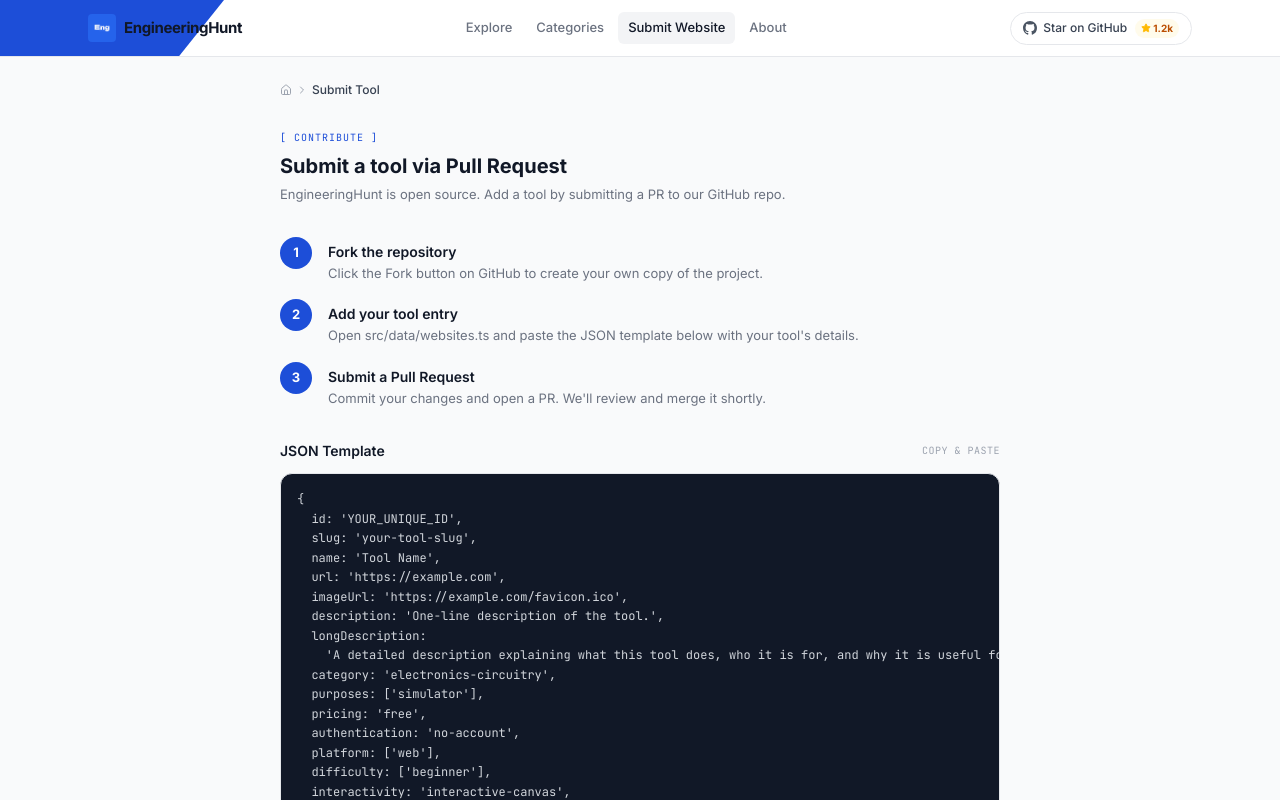
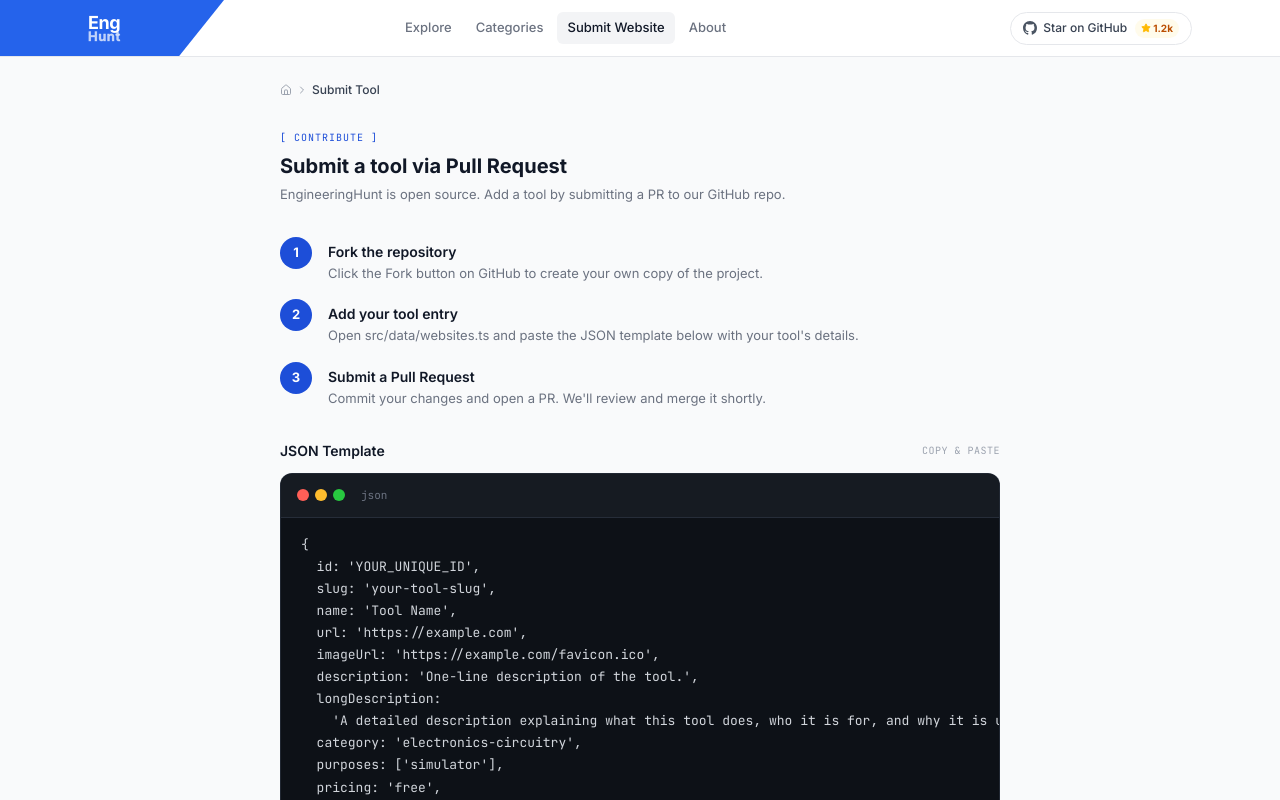
Before and after one commit to dariadi-amdjed/EngineeringHunt, a React (Vite) app: page /submit in a window 1280 px wide. Shown: the top 800 px of the page. Built offline with nearby package versions, Linux system fonts and the light colour scheme.

Commit message:
style: update navbar custom text logo and add blue slide-in animation

```diff
--- /dev/null
+++ b/src/components/CodeBlock.tsx
@@ -0,0 +1,53 @@
+import { useState, useCallback } from 'react';
+import { Copy, Check } from 'lucide-react';
+
+interface CodeBlockProps {
+  code: string;
+  language?: string;
+}
+
+export function CodeBlock({ code, language = 'json' }: CodeBlockProps) {
+  const [copied, setCopied] = useState(false);
+
+  const handleCopy = useCallback(async () => {
+    await navigator.clipboard.writeText(code);
+    setCopied(true);
+    setTimeout(() => setCopied(false), 2000);
+  }, [code]);
+
+  return (
+    <div className="group/code relative overflow-hidden rounded-xl border border-slate-700/50 bg-[#0d1117]">
+      {/* Header bar */}
+      <div className="flex items-center justify-between border-b border-slate-700/50 bg-[#161b22] px-4 py-2">
+        <div className="flex items-center gap-2">
+          <div className="flex gap-1.5">
+            <span className="h-3 w-3 rounded-full bg-[#ff5f57]" />
+            <span className="h-3 w-3 rounded-full bg-[#febc2e]" />
+            <span className="h-3 w-3 rounded-full bg-[#28c840]" />
+          </div>
+          <span className="ml-2 font-mono text-[11px] text-slate-500">{language}</span>
+        </div>
+        <button
+          onClick={handleCopy}
+          className="flex items-center gap-1.5 rounded-md border border-slate-700/50 bg-slate-800 px-2.5 py-1 text-[11px] font-medium text-slate-400 opacity-0 transition-all hover:border-slate-600 hover:bg-slate-700 hover:text-slate-300 group-hover/code:opacity-100 cursor-pointer"
+        >
+          {copied ? (
+            <>
+              <Check className="h-3 w-3 text-emerald-400" />
+              <span className="text-emerald-400">Copied!</span>
+            </>
+          ) : (
+            <>
+              <Copy className="h-3 w-3" />
+              <span>Copy</span>
+            </>
+          )}
+        </button>
+      </div>
+      {/* Code body */}
+      <pre className="overflow-x-auto px-5 py-4 text-[13px] leading-[1.7] text-slate-300">
+        <code>{code}</code>
+      </pre>
+    </div>
+  );
+}
--- a/src/components/Navbar.tsx
+++ b/src/components/Navbar.tsx
@@ -15,21 +15,38 @@ export function Navbar() {
 
   return (
     <header className="sticky top-0 z-40 border-b border-slate-200 bg-white/95 backdrop-blur">
-      {/* Solid blue left accent with diagonal slant */}
-      <div
-        className="absolute left-0 top-0 bottom-0 w-56 bg-blue-600 pointer-events-none"
-        style={{ clipPath: 'polygon(0 0, 100% 0, 80% 100%, 0 100%)' }}
-      />
+      {/* Blue background — slides in from left on page load */}
+      <div className="absolute left-0 top-0 bottom-0 animate-nav-blue-slide-in">
+        <div
+          className="absolute inset-0 w-56 bg-[#2563EB]"
+          style={{ clipPath: 'polygon(0 0, 100% 0, 80% 100%, 0 100%)' }}
+        />
+        <div
+          className="absolute inset-0"
+          style={{
+            width: 'calc(14rem + 24px)',
+            clipPath: 'polygon(0 0, 100% 0, 80% 100%, 0 100%)',
+            filter: 'blur(12px)',
+            WebkitMaskImage: 'linear-gradient(to right, transparent 60%, black 80%)',
+            maskImage: 'linear-gradient(to right, transparent 60%, black 80%)',
+          }}
+        />
+      </div>
+
       <nav className="relative mx-auto flex h-14 max-w-6xl items-center justify-between px-4 sm:px-6">
         {/* Logo */}
-        <Link to="/" className="flex items-center gap-2 no-underline relative z-10">
-          <img
-            src="images/photo.png"
-            alt="EngineeringHunt"
-            className="h-7 w-7 rounded object-cover"
-          />
-          <span className="text-[15px] font-bold tracking-tight text-slate-900">
-            EngineeringHunt
+        <Link to="/" className="no-underline relative z-10 leading-none select-none">
+          <span className="block text-[18px] font-black leading-none text-white tracking-tight">
+            Eng
+          </span>
+          <span
+            className="block text-[13px] font-extrabold leading-none text-white/70 -mt-0.5"
+            style={{
+              WebkitTextStroke: '0.5px rgba(255,255,255,0.5)',
+              letterSpacing: '0.04em',
+            }}
+          >
+            Hunt
           </span>
         </Link>
 
--- /dev/null
+++ b/src/components/SiteFavicon.tsx
@@ -0,0 +1,40 @@
+import { useState } from 'react';
+import { Globe } from 'lucide-react';
+import { getFaviconUrl } from '@/lib/siteAssets';
+
+interface SiteFaviconProps {
+  url: string;
+  name: string;
+  size?: 'sm' | 'md' | 'lg';
+}
+
+const sizeMap = {
+  sm: 'h-8 w-8',
+  md: 'h-10 w-10',
+  lg: 'h-16 w-16',
+};
+
+export function SiteFavicon({ url, name, size = 'sm' }: SiteFaviconProps) {
+  const [failed, setFailed] = useState(false);
+
+  if (failed) {
+    return (
+      <div
+        className={`${sizeMap[size]} flex flex-shrink-0 items-center justify-center rounded-lg border border-slate-200 bg-gradient-to-br from-slate-100 to-slate-50`}
+      >
+        <span className="font-bold text-slate-400" style={{ fontSize: size === 'lg' ? 20 : 14 }}>
+          {name.charAt(0)}
+        </span>
+      </div>
+    );
+  }
+
+  return (
+    <img
+      src={getFaviconUrl(url)}
+      alt=""
+      className={`${sizeMap[size]} flex-shrink-0 rounded-lg border border-slate-100 bg-white object-contain`}
+      onError={() => setFailed(true)}
+    />
+  );
+}
--- /dev/null
+++ b/src/components/SiteScreenshot.tsx
@@ -0,0 +1,56 @@
+import { useState } from 'react';
+import { ExternalLink, Monitor } from 'lucide-react';
+import { getScreenshotUrl } from '@/lib/siteAssets';
+
+interface SiteScreenshotProps {
+  url: string;
+  name: string;
+}
+
+export function SiteScreenshot({ url, name }: SiteScreenshotProps) {
+  const [status, setStatus] = useState<'loading' | 'loaded' | 'error'>('loading');
+
+  return (
+    <div className="group relative overflow-hidden rounded-xl border border-slate-200 bg-white">
+      {/* Loading skeleton */}
+      {status === 'loading' && (
+        <div className="flex h-[300px] items-center justify-center bg-slate-50 sm:h-[400px]">
+          <div className="flex flex-col items-center gap-3">
+            <div className="h-8 w-8 animate-pulse rounded-full bg-slate-200" />
+            <span className="text-[12px] text-slate-400">Loading preview…</span>
+          </div>
+        </div>
+      )}
+
+      {/* Fallback on error */}
+      {status === 'error' && (
+        <div className="flex h-[200px] flex-col items-center justify-center gap-2 bg-gradient-to-br from-slate-50 to-slate-100">
+          <Monitor className="h-8 w-8 text-slate-300" strokeWidth={1.5} />
+          <span className="text-[12px] text-slate-400">Screenshot unavailable</span>
+        </div>
+      )}
+
+      {/* Actual screenshot */}
+      <img
+        src={getScreenshotUrl(url)}
+        alt={`Screenshot of ${name}`}
+        className={`w-full object-cover ${status === 'loaded' ? 'block' : 'hidden'}`}
+        onLoad={() => setStatus('loaded')}
+        onError={() => setStatus('error')}
+      />
+
+      {/* Open link overlay */}
+      {status === 'loaded' && (
+        <a
+          href={url}
+          target="_blank"
+          rel="noopener noreferrer"
+          className="absolute bottom-3 right-3 flex items-center gap-1.5 rounded-lg bg-white/90 px-3 py-1.5 text-[12px] font-medium text-slate-700 opacity-0 shadow-sm backdrop-blur-sm transition-opacity group-hover:opacity-100 no-underline"
+        >
+          Open site
+          <ExternalLink className="h-3 w-3" />
+        </a>
+      )}
+    </div>
+  );
+}
--- a/src/components/WebsiteCard.tsx
+++ b/src/components/WebsiteCard.tsx
@@ -1,6 +1,7 @@
 import { Link } from 'react-router-dom';
 import { ExternalLink, Info } from 'lucide-react';
 import type { Website } from '@/types';
+import { SiteFavicon } from './SiteFavicon';
 import { Tag } from './Tag';
 
 interface WebsiteCardProps {
@@ -16,6 +17,7 @@ export function WebsiteCard({ website, layout = 'grid' }: WebsiteCardProps) {
   if (layout === 'list') {
     return (
       <div className="group flex items-start gap-4 rounded-lg border border-slate-200 bg-white p-4 transition-all hover:border-slate-300 hover:shadow-sm">
+        <SiteFavicon url={website.url} name={website.name} size="sm" />
         <div className="min-w-0 flex-1">
           <div className="flex items-start justify-between gap-2">
             <div>
@@ -62,14 +64,7 @@ export function WebsiteCard({ website, layout = 'grid' }: WebsiteCardProps) {
       {/* Header */}
       <div className="flex items-start justify-between p-4 pb-3">
         <div className="flex items-start gap-3 min-w-0 flex-1">
-          {website.imageUrl && (
-            <img
-              src={website.imageUrl}
-              alt=""
-              className="mt-0.5 h-8 w-8 flex-shrink-0 rounded-md border border-slate-100 object-contain"
-              onError={(e) => { (e.target as HTMLImageElement).style.display = 'none'; }}
-            />
-          )}
+          <SiteFavicon url={website.url} name={website.name} size="sm" />
           <div className="min-w-0 flex-1">
             <a
               href={website.url}
--- a/src/index.css
+++ b/src/index.css
@@ -231,6 +231,16 @@
   animation: aiSpin 1s linear infinite;
 }
 
+/* ── Navbar Blue Slide-In ──────────────────────────────────────────── */
+@keyframes navBlueSlideIn {
+  from { transform: translateX(-100%); }
+  to { transform: translateX(0); }
+}
+
+.animate-nav-blue-slide-in {
+  animation: navBlueSlideIn 0.7s cubic-bezier(0.16, 1, 0.3, 1) forwards;
+}
+
 /* ── Page Transition ────────────────────────────────────────────────── */
 @keyframes pageEnter {
   from { opacity: 0; transform: translateY(8px); }
--- /dev/null
+++ b/src/lib/siteAssets.ts
@@ -0,0 +1,7 @@
+export function getFaviconUrl(siteUrl: string, size = 128): string {
+  return `https://www.google.com/s2/favicons?domain=${siteUrl}&sz=${size}`;
+}
+
+export function getScreenshotUrl(siteUrl: string): string {
+  return `https://api.microlink.io/?url=${encodeURIComponent(siteUrl)}&screenshot=true&meta=false&embed=screenshot.url`;
+}
--- a/src/pages/SubmitPage.tsx
+++ b/src/pages/SubmitPage.tsx
@@ -1,6 +1,7 @@
 import { Link } from 'react-router-dom';
 import { ArrowRight, GitFork, FileCode, Check } from 'lucide-react';
 import { Breadcrumbs } from '@/components/Breadcrumbs';
+import { CodeBlock } from '@/components/CodeBlock';
 
 const GITHUB_REPO = 'https://github.com/user/engineeringhunt';
 const GITHUB_FILE = `${GITHUB_REPO}/edit/main/src/data/websites.ts`;
@@ -86,11 +87,7 @@ export function SubmitPage() {
             Copy &amp; paste
           </span>
         </div>
-        <div className="relative overflow-hidden rounded-xl border border-slate-200 bg-slate-900">
-          <pre className="overflow-x-auto p-4 text-[12px] leading-relaxed text-slate-300">
-            <code>{templateJson}</code>
-          </pre>
-        </div>
+        <CodeBlock code={templateJson} language="json" />
       </div>
 
       {/* CTA Buttons */}
```
Also changed, not shown: src/pages/WebsiteDetailPage.tsx (+13 -19 lines).
